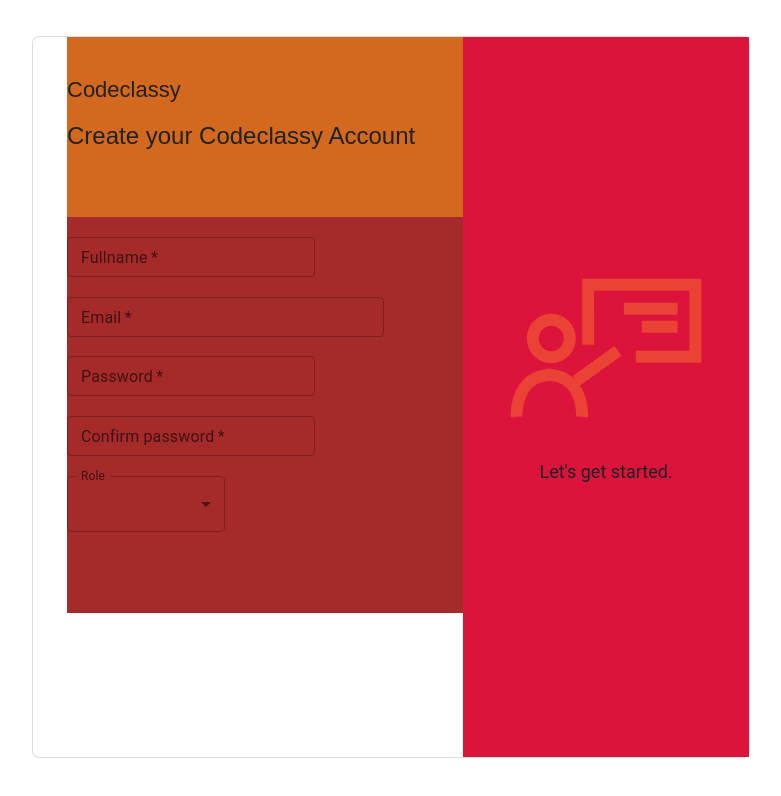
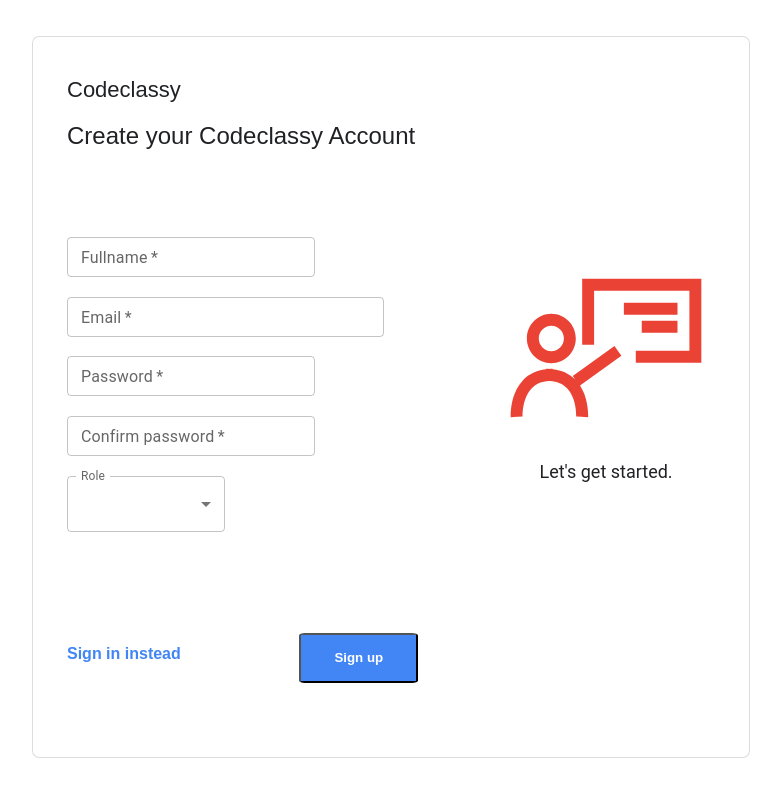
Before and after one commit to Rubix982/CodeClassy, a Next.js app in the folder frontend/: page /register in a window 1280 px wide. Shown: the top 796 px of the page, without its empty margins (249-1030 px from the left). Built offline with nearby package versions, Linux system fonts and the light colour scheme.

Commit message:
updated register page

```diff
--- a/frontend/src/components/LoginForm/LoginForm.js
+++ b/frontend/src/components/LoginForm/LoginForm.js
@@ -46,7 +46,7 @@
                         <a className={LoginFormStyling.createaccount}> Create account </a>
                     </Link>
 
-                    <button className={LoginFormStyling.signin}> Sign In</button>
+                    <button className={LoginFormStyling.signin}> Sign in</button>
 
                 </div>
 
--- a/frontend/src/components/RegisterForm/RegisterForm.js
+++ b/frontend/src/components/RegisterForm/RegisterForm.js
@@ -1,4 +1,5 @@
 import React , { useState } from 'react'
+import Link from 'next/link'
 import Image from 'next/image'
 import TextField from '@mui/material/TextField'
 import Select from '@mui/material/Select';
@@ -27,6 +28,8 @@
                         <h2> Codeclassy</h2>
                         <h1> Create your Codeclassy Account</h1>
                     </div>
+
+
 
                     <div className={RegisterFormStyling.leftforminputs}>
                         <div className={RegisterFormStyling.textinput}>
@@ -64,6 +67,16 @@
 
                     </div>
 
+
+                    <div className={RegisterFormStyling.leftformfooter}>
+
+                        <Link href="/login">
+                            <a className={RegisterFormStyling.signin}> Sign in instead </a>
+                        </Link>
+
+                        <button className={RegisterFormStyling.register}> Sign up </button>
+                    </div>
+
                 </div>
 
 
--- a/frontend/styles/LoginForm/LoginForm.module.css
+++ b/frontend/styles/LoginForm/LoginForm.module.css
@@ -88,6 +88,8 @@
 }
 
 .createaccount:hover {
+    height: 15%;
+    background-color: black;
     color: #1b66c9;
 }
 
--- a/frontend/styles/RegisterForm/RegisterForm.module.css
+++ b/frontend/styles/RegisterForm/RegisterForm.module.css
@@ -28,7 +28,7 @@
     flex-direction: column;
     width: 100%;
     height: 25%;
-    background-color: chocolate;
+    /* background-color: chocolate; */
 }
 
 .leftformheader h2 {
@@ -56,7 +56,7 @@
     flex-direction: column;
     height: 55%;
     width: 100%;
-    background-color: brown;
+    /* background-color: brown; */
 }
 
 .textinput {
@@ -70,7 +70,41 @@
 }
 
 .leftformfooter {
-    background-color: darkgray;
+    /* background-color: darkgray; */
+    display: inline-flex;
+    height: 20%;
+    width: 100%;
+}
+
+.signin{
+    color: #4285f4;
+    height: 15%;
+    text-decoration: none;
+    font-weight: bold;
+    margin-top: 8%;
+    font-family: 'Google Sans','Noto Sans Myanmar UI',arial,sans-serif;
+}
+
+.signin:hover {
+    color: #1b66c9;
+    cursor: pointer;
+}
+
+.register {
+    background-color: #4285f4;
+    margin-top: 5%;
+    margin-left: 30%;
+    height: 35%;
+    width: 30%;
+    color: #ffffff;
+    font-weight: 700;
+    border-radius: 5%;
+    font-family: 'Google Sans','Noto Sans Myanmar UI',arial,sans-serif;
+}
+
+.register:hover{
+    background-color: #1b66c9;
+    cursor: pointer;
 }
 
 .rightform {
@@ -78,7 +112,7 @@
     flex-direction: column;
     justify-content: center;
     align-items: center;
-    background-color: crimson;
+    /* background-color: crimson; */
 }
 
 .rightform h2 {
```
